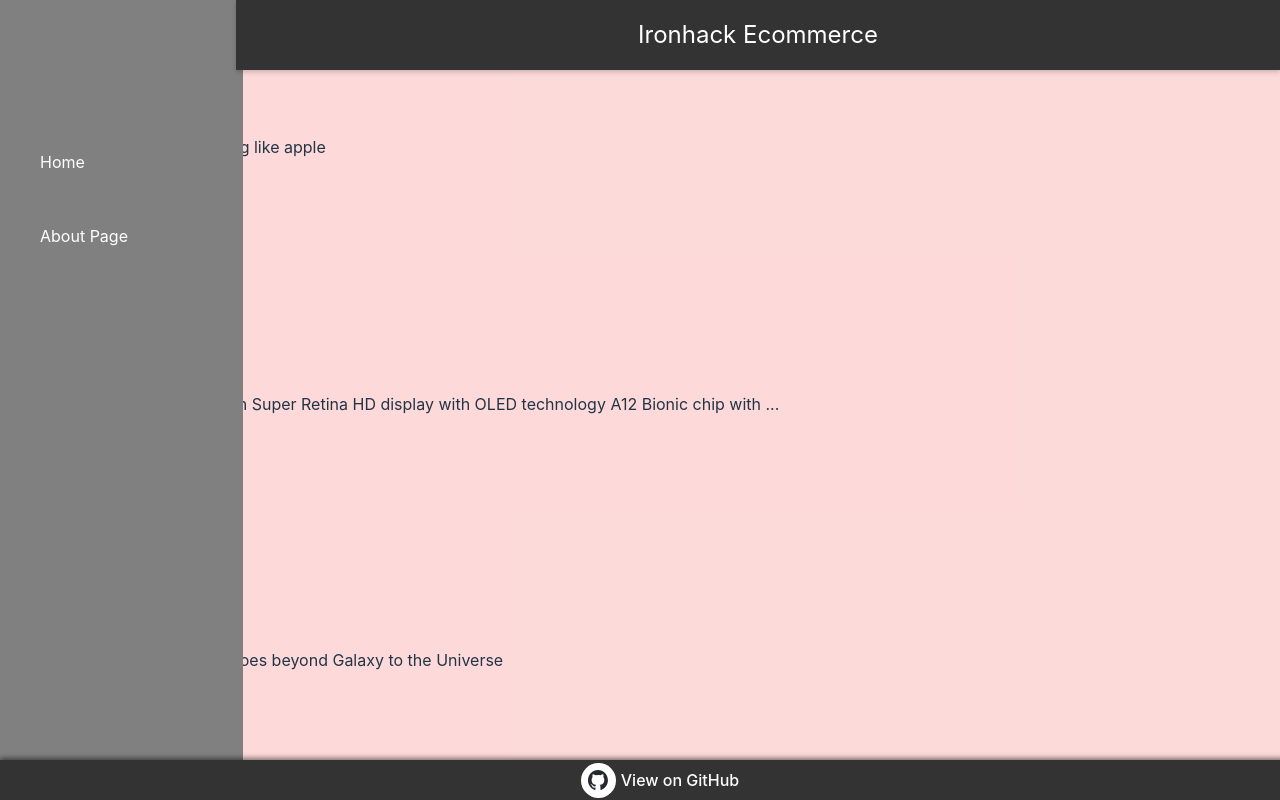
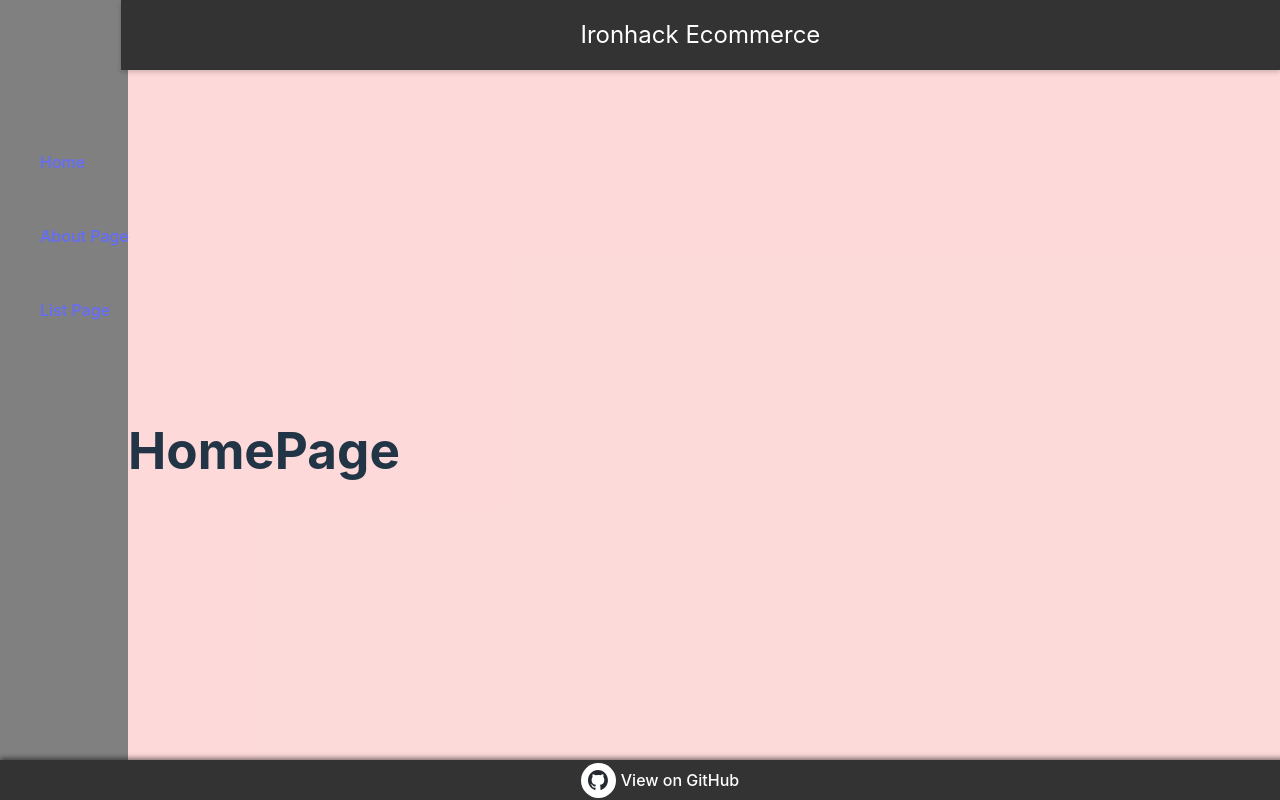
Before and after one commit to minecet/module2-project-ecommerce, a React (Vite) app: page / in a window 1280 px wide. Shown: the top 800 px of the page. Built offline with nearby package versions, Linux system fonts and the light colour scheme; grey boxes are pictures that could not be loaded.

Commit message:
Links working

```diff
--- a/src/App.css
+++ b/src/App.css
@@ -1,3 +1,5 @@
 body {
   background-color: rgba(246, 34, 34, 0.17);
+  margin-top: 50px;
+  margin-left: 10%;
 }
--- a/src/App.jsx
+++ b/src/App.jsx
@@ -7,16 +7,30 @@
 import Navbar from './components/Navbar.jsx'
 import List from './components/List.jsx'
 import Sidebar from './components/Sidebar.jsx'
+import HomePage from './components/pages/HomePage.jsx';
+import AboutPage from './components/pages/AboutPage.jsx';
+import {Route, Routes } from 'react-router-dom';
 
 function App() {
   //const [count, setCount] = useState(0)
 
   return (
     <>
-      <Navbar/>
-      <List/>
+    <Navbar/>
+
       <Sidebar/>
       <Footer/>
+
+     <Routes>
+
+<Route path='/' element={< HomePage />} />
+<Route path='/about' element={< AboutPage />} />
+<Route path='/list' element={<List/>} />
+
+<Route path='*' element={<h1>404 page</h1>}></Route>
+
+</Routes>
+
     </>
   )
 }
--- a/src/components/List.jsx
+++ b/src/components/List.jsx
@@ -1,6 +1,7 @@
 import productsData from "../assets/products.json";
 import React, { useState } from "react";
 import ListItem from "./ListItem.jsx";
+
 function List(){
 
     const [products, setProducts] = useState(productsData)
--- a/src/components/Navbar.css
+++ b/src/components/Navbar.css
@@ -10,7 +10,7 @@
     position: fixed;
     right: 0;      /* Sticks the navbar to the top */
     top: 0;                /* Align to the top of the viewport */
-    width: 80%;          /* Stretch across the full width of the viewport */
+    width: 89%;          /* Stretch across the full width of the viewport */
     height: 50px;
     z-index: 1000;         /* Ensure it stays above other content */
     box-shadow: 0 2px 5px rgba(0, 0, 0, 0.2); /* Optional shadow for a lifted effect */
--- a/src/components/Sidebar.css
+++ b/src/components/Sidebar.css
@@ -3,11 +3,10 @@
     top: 0;
     left: 0;
     height: 950px;
-    width: 19%;
+    width: 10%;
     background-color: gray;
 }
 .optionsMenu {
-    color: white;
     list-style: none;
     position: fixed;
     left: 0;
@@ -18,3 +17,7 @@
     gap: 50px;
 
 }
+
+.optionsMenu li{
+    color: white;
+}
--- a/src/components/Sidebar.jsx
+++ b/src/components/Sidebar.jsx
@@ -1,13 +1,15 @@
 import React from 'react';
 import './Sidebar.css'
+import { NavLink } from 'react-router-dom';
 
 function Sidebar() {
   return (
     <div>
     <aside className="linkMenu">
       <ul className='optionsMenu'>
-        <li> Home </li>
-        <li> About Page </li>
+        <li> <NavLink to='/'>Home</NavLink> </li>
+        <li> <NavLink to='/about'>About Page</NavLink> </li>
+        <li> <NavLink to='/list'>List Page</NavLink> </li>
       </ul>
     </aside>
     </div>
--- /dev/null
+++ b/src/components/pages/AboutPage.jsx
@@ -0,0 +1,4 @@
+const AboutPage = ()=> {
+    return <h1>AboutPage</h1>
+}
+export default AboutPage;
--- /dev/null
+++ b/src/components/pages/HomePage.jsx
@@ -0,0 +1,4 @@
+const HomePage = () => {
+    return <h1>HomePage</h1>
+}
+export default HomePage;
```
